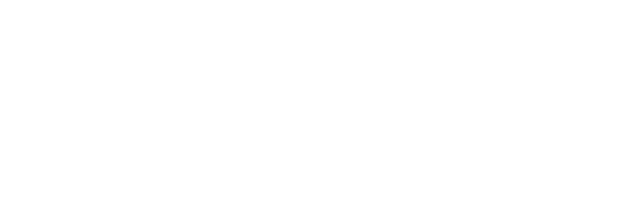
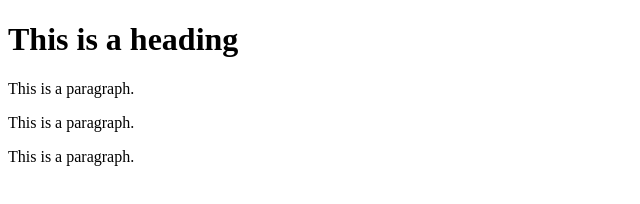
Before and after one commit to JlorDofTIMe/Nezamay, a plain HTML site: page index.html in a window 1280 px wide. Shown: the whole page, without its empty margins (0-640 px from the left). Drawn offline with Linux system fonts and the light colour scheme.

Commit message:
change index and style in junior

```diff
--- a/index.html
+++ b/index.html
@@ -7,6 +7,10 @@
     <title>Document</title>
 </head>
 <body>
+    <h1>This is a heading</h1>
 
+<p>This is a paragraph.</p>
+<p>This is a paragraph.</p>
+<p>This is a paragraph.</p>
 </body>
 </html>
--- a/style.css
+++ b/style.css
@@ -0,0 +1,4 @@
+p {
+    border: 1px solid powderblue;
+    padding: 30px;
+}
```
